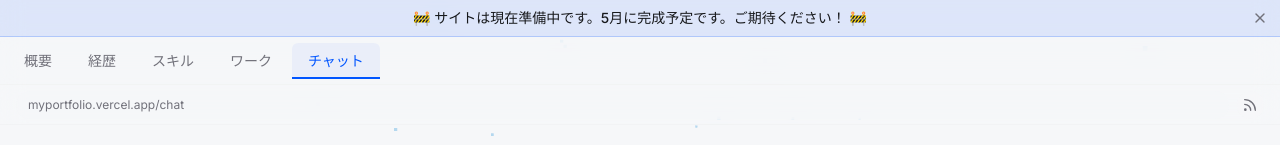
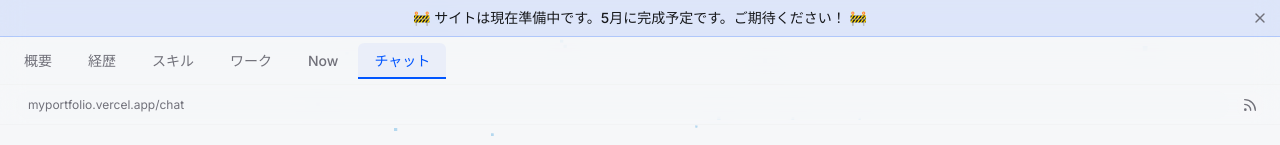
Before and after one commit to reeschan/my-portfolio-second, a Next.js app: page /chat in a window 1280 px wide. Shown: the top 145 px of the page. Built offline with nearby package versions, Linux system fonts and the light colour scheme.

Commit message:
タブに Now を追加し、モバイルでは横スクロールできるようにする
Co-Authored-By: Claude Opus 5.5 <noreply@anthropic.com>
Claude-Session: https://claude.ai/code/session_01Pcmk9xrGnTngNvJZF8JMiW

```diff
--- a/components/browser-tabs.tsx
+++ b/components/browser-tabs.tsx
@@ -19,6 +19,7 @@ const tabs: Tab[] = [
   { name: "経歴", path: "/career" },
   { name: "スキル", path: "/skills" },
   { name: "ワーク", path: "/works" },
+  { name: "Now", path: "/now" },
   { name: "チャット", path: "/chat" },
 ]
 
@@ -28,7 +29,7 @@ export function BrowserTabs() {
   return (
     <div className="relative">
       {/* タブバー */}
-      <div className="flex h-12 items-center gap-1 rounded-t-lg bg-background/60 px-2 backdrop-blur-md border-b border-border/20">
+      <div className="flex h-12 items-center gap-1 overflow-x-auto rounded-t-lg bg-background/60 px-2 backdrop-blur-md border-b border-border/20">
         {tabs.map((tab) => {
           const isActive = pathname === tab.path
 
@@ -37,7 +38,7 @@ export function BrowserTabs() {
               key={tab.path}
               href={tab.path}
               className={cn(
-                "group relative flex h-9 items-center gap-2 rounded-t-md px-4 text-sm font-medium transition-colors",
+                "group relative flex h-9 shrink-0 items-center gap-2 whitespace-nowrap rounded-t-md px-4 text-sm font-medium transition-colors",
                 isActive
                   ? "bg-primary/5 text-primary"
                   : "text-muted-foreground hover:bg-muted/30 hover:text-foreground",
```
